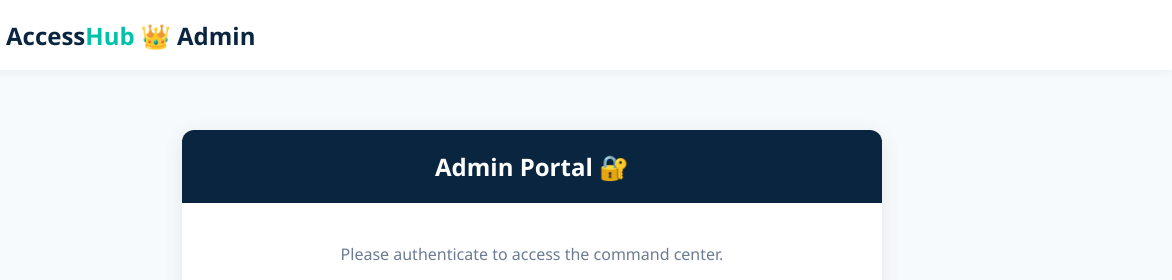
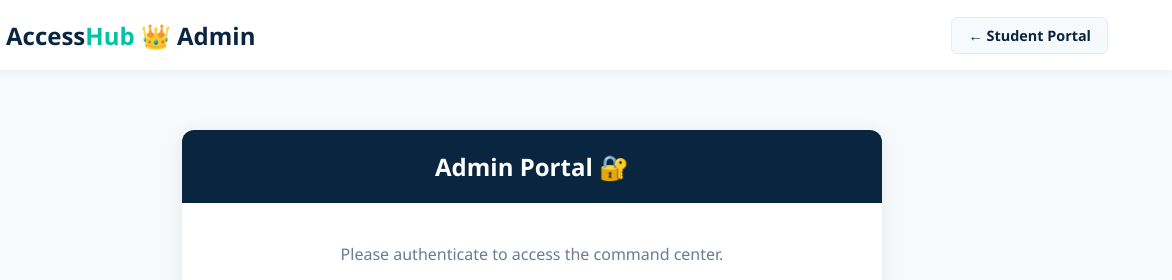
Before and after one commit to MoshoodHabeeblaiOpeyemi/accesshub-live-session-attendance, a plain HTML site: page admin.html in a window 1280 px wide. Shown: the top 280 px of the page, 108-1280 px from the left. Drawn offline with Linux system fonts and the light colour scheme.

Commit message:
feat: add subtle participant portal link to headerer

```diff
--- a/admin.html
+++ b/admin.html
@@ -15,6 +15,13 @@
         <a class="brand" href="#">
             <img src="/IMG-20260824-WA0035.jpg" alt="AccessHub logo">
             <span>Access<span>Hub</span> 👑 Admin</span>
+        </a>
+
+        <!-- 👈 STRAY STUDENT ESCAPE HATCH -->
+        <a href="index.html"
+            style="color: var(--navy); text-decoration: none; font-weight: 600; font-size: 0.9rem; background: var(--light); padding: 8px 16px; border-radius: 6px; border: 1px solid var(--border); transition: background 0.2s;"
+            onmouseover="this.style.background='var(--border)'" onmouseout="this.style.background='var(--light)'">
+            ← Student Portal
         </a>
     </header>
 
```
